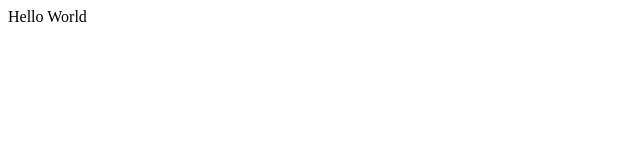
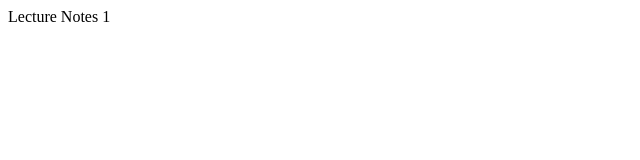
Before and after one commit to samybandoh/lecture1, a plain HTML site: page index.html in a window 1280 px wide. Shown: the full height of the page, 0-640 px from the left. Drawn offline with Linux system fonts and the light colour scheme.

Commit message:
Changed Hello World to Lecture Note 1 to Index.html

```diff
--- a/index.html
+++ b/index.html
@@ -3,6 +3,6 @@
     <title>Lecture 1</title>
 </head>
 <body>
-    Hello World
+    Lecture Notes 1
 </body>
 </html>
```
